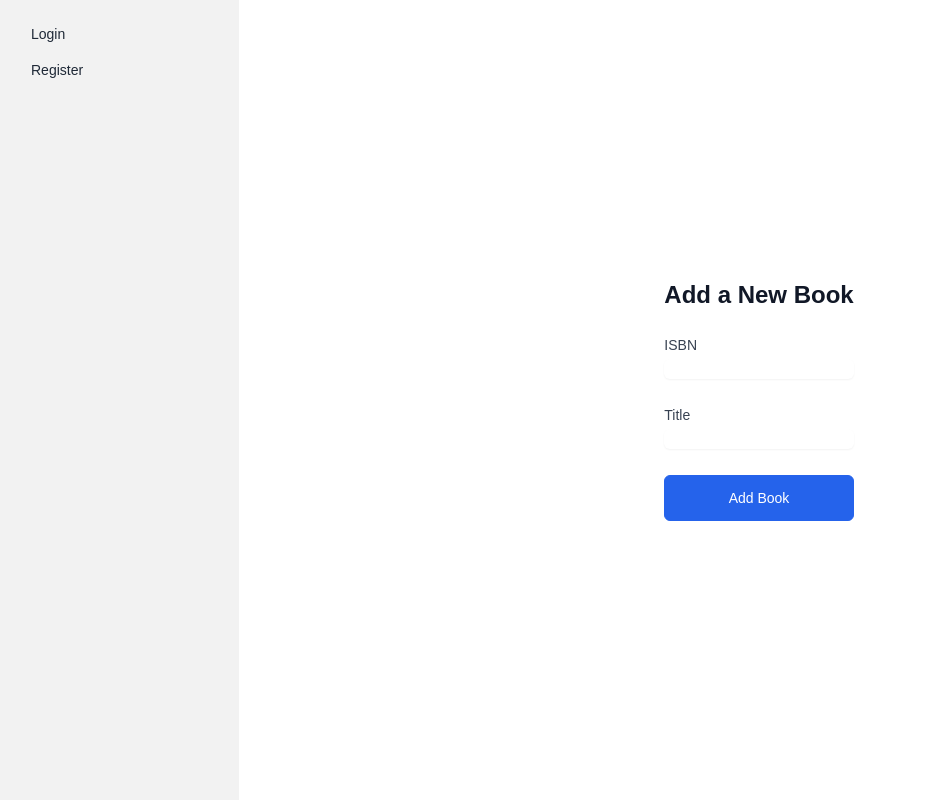
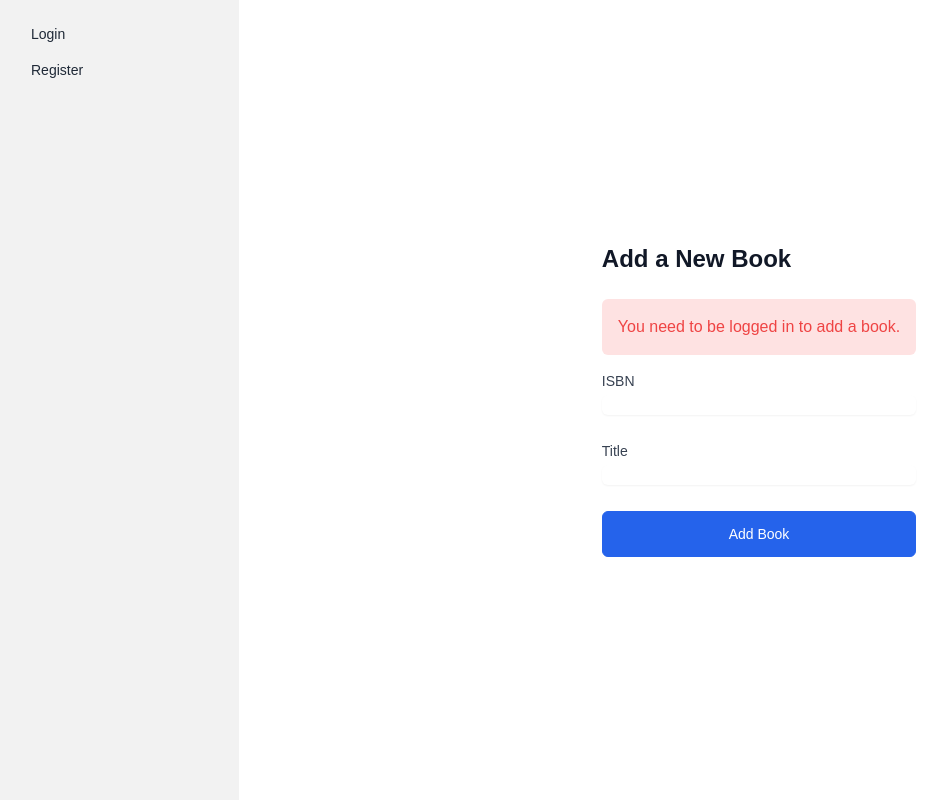
Before and after one commit to KamilDoniek/ReactSecondProject, a Next.js app: page /user/book in a window 1280 px wide. Shown: the top 800 px of the page, without its empty margins (1-948 px from the left). Built offline with nearby package versions, Linux system fonts and the light colour scheme; no server answers.

Commit message:
lab11 (#5)

```diff
--- a/app/(protected)/user/allBook/page.js
+++ b/app/(protected)/user/allBook/page.js
@@ -2,8 +2,15 @@
 
 import { useEffect, useState } from "react";
 import { db } from "@/app/lib/firebase";
-import { collection, getDocs, query, where, doc, updateDoc } from "firebase/firestore";
-import { getAuth } from "firebase/auth";
+import {
+  collection,
+  getDocs,
+  query,
+  where,
+  doc,
+  updateDoc,
+} from "firebase/firestore";
+import { getAuth, onAuthStateChanged } from "firebase/auth";
 import { useRouter } from "next/navigation";
 
 export default function Books() {
@@ -12,8 +19,8 @@ export default function Books() {
   const [error, setError] = useState("");
   const [editingBook, setEditingBook] = useState(null);
   const [newIsbn, setNewIsbn] = useState("");
+  const [user, setUser] = useState(null);
   const auth = getAuth();
-  const user = auth.currentUser;
   const router = useRouter();
 
   const handleAddBookClick = () => {
@@ -21,18 +28,19 @@ export default function Books() {
   };
 
   useEffect(() => {
-    if (!user) {
-      setError("You need to be logged in to view your books.");
-      setLoading(false);
-      return;
-    }
+    const unsubscribe = onAuthStateChanged(auth, async (currentUser) => {
+      if (!currentUser) {
+        setError("You need to be logged in to view your books.");
+        setLoading(false);
+        return;
+      }
 
-    const fetchBooks = async () => {
+      setUser(currentUser);
+
       try {
         const booksCollection = collection(db, "books");
-        const userPath = `/users/${user.uid}`;
+        const userPath = `/users/${currentUser.uid}`;
         const q = query(booksCollection, where("user", "==", userPath));
-
         const booksSnapshot = await getDocs(q);
         const booksList = booksSnapshot.docs.map((doc) => ({
           id: doc.id,
@@ -46,10 +54,10 @@ export default function Books() {
       } finally {
         setLoading(false);
       }
-    };
+    });
 
-    fetchBooks();
-  }, [user]);
+    return () => unsubscribe();
+  }, [auth]);
 
   const handleEditClick = (book) => {
     setEditingBook(book);
@@ -69,7 +77,7 @@ export default function Books() {
         )
       );
 
-      setEditingBook(null); // Zakończ edycję
+      setEditingBook(null);
       setNewIsbn("");
     } catch (e) {
       console.error("Error updating book:", e);
@@ -111,7 +119,9 @@ export default function Books() {
                 <p className="text-gray-600 text-sm">
                   Added on:{" "}
                   {book.add_date
-                    ? new Date(book.add_date.seconds * 1000).toLocaleDateString()
+                    ? new Date(
+                        book.add_date.seconds * 1000
+                      ).toLocaleDateString()
                     : "Unknown"}
                 </p>
                 {editingBook?.id === book.id ? (
--- a/app/(protected)/user/book/page.js
+++ b/app/(protected)/user/book/page.js
@@ -1,25 +1,38 @@
 "use client";
 
-import { useState } from "react";
+import { useEffect, useState } from "react";
 import { useForm } from "react-hook-form";
-import { getAuth } from "firebase/auth";
+import { getAuth, onAuthStateChanged } from "firebase/auth";
 import { db } from "@/app/lib/firebase";
 import { collection, addDoc, serverTimestamp } from "firebase/firestore";
 import { useRouter } from "next/navigation";
 
 export default function AddBook() {
   const auth = getAuth();
-  const user = auth.currentUser;
   const router = useRouter();
 
   const { register, handleSubmit, formState: { errors } } = useForm();
   const [error, setError] = useState("");
   const [success, setSuccess] = useState("");
+  const [user, setUser] = useState(null);
+
+  useEffect(() => {
+    const unsubscribe = onAuthStateChanged(auth, (currentUser) => {
+      if (!currentUser) {
+        setError("You need to be logged in to add a book.");
+        setUser(null);
+      } else {
+        setError("");
+        setUser(currentUser);
+      }
+    });
+
+    return () => unsubscribe();
+  }, [auth]);
 
   const onSubmit = async (data) => {
     if (!user) {
       setError("You need to be logged in to add a book.");
-      setLoading(false);
       return;
     }
 
```
Also changed, not shown: 1 other file (tests, documents, lock files or other folders).
